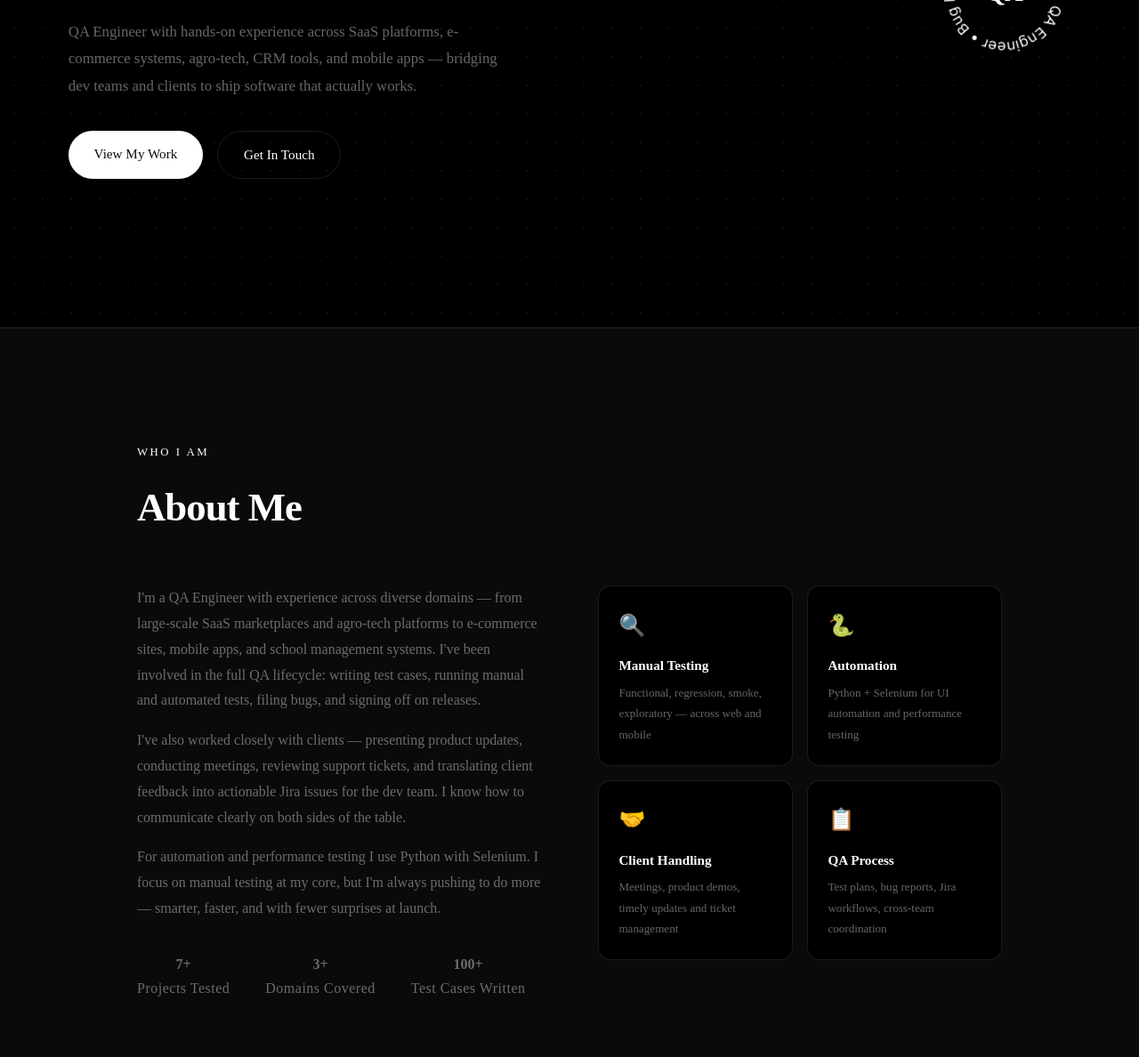
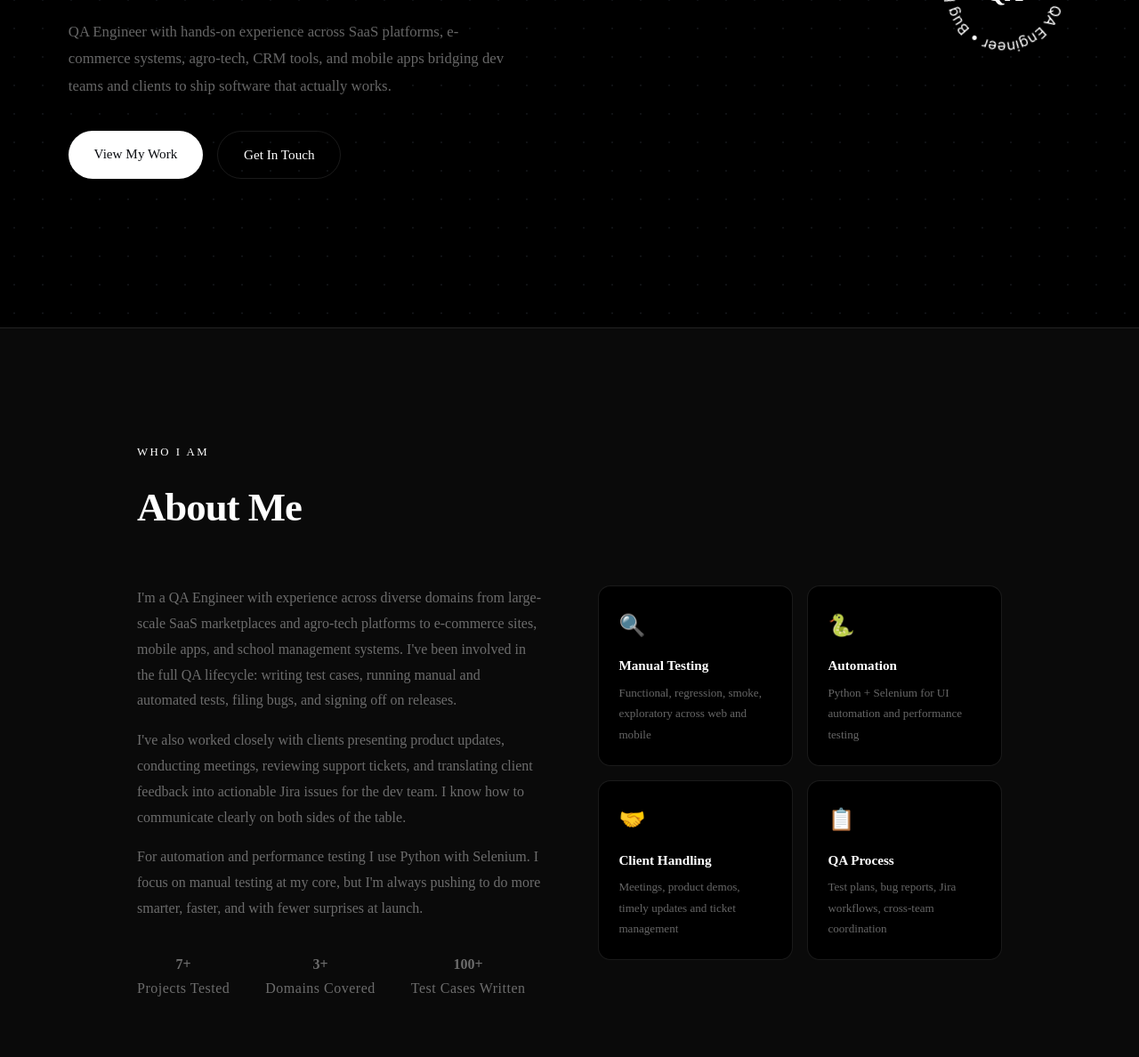
Before and after one commit to sauraavpdl/my-portfolio-website, a plain HTML site: page docs/index.html in a window 1280 px wide. Shown: the part 432-1620 px from the top of the page at 89% size. Drawn offline with Linux system fonts and the light colour scheme.

Commit message:
removed the dash

```diff
--- a/docs/index.html
+++ b/docs/index.html
@@ -37,7 +37,7 @@
       </h2>
       <p class="hero-desc fade-up delay-3">
         QA Engineer with hands-on experience across SaaS platforms, e-commerce systems,
-        agro-tech, CRM tools, and mobile apps — bridging dev teams and clients
+        agro-tech, CRM tools, and mobile apps bridging dev teams and clients
         to ship software that actually works.
       </p>
       <div class="hero-cta fade-up delay-4">
@@ -68,14 +68,14 @@
       <div class="about-grid">
         <div class="about-text">
           <p>
-            I'm a QA Engineer with experience across diverse domains — from large-scale
+            I'm a QA Engineer with experience across diverse domains from large-scale
             SaaS marketplaces and agro-tech platforms to e-commerce sites, mobile apps,
             and school management systems. I've been involved in the full QA lifecycle:
             writing test cases, running manual and automated tests, filing bugs, and
             signing off on releases.
           </p>
           <p style="margin-top:1rem;">
-            I've also worked closely with clients — presenting product updates,
+            I've also worked closely with clients presenting product updates,
             conducting meetings, reviewing support tickets, and translating client
             feedback into actionable Jira issues for the dev team. I know how to
             communicate clearly on both sides of the table.
@@ -83,7 +83,7 @@
           <p style="margin-top:1rem;">
             For automation and performance testing I use Python with Selenium.
             I focus on manual testing at my core, but I'm always pushing to do more
-            — smarter, faster, and with fewer surprises at launch.
+            smarter, faster, and with fewer surprises at launch.
           </p>
           <div class="about-stats">
             <div class="stat">
@@ -104,7 +104,7 @@
           <div class="role-card">
             <div class="role-icon">🔍</div>
             <h3>Manual Testing</h3>
-            <p>Functional, regression, smoke, exploratory — across web and mobile</p>
+            <p>Functional, regression, smoke, exploratory across web and mobile</p>
           </div>
           <div class="role-card">
             <div class="role-icon">🐍</div>
@@ -196,7 +196,7 @@
           </div>
           <h3>Multi-Vendor SaaS Marketplace</h3>
           <p>
-            Large-scale SaaS platform with a central admin panel and a supplier panel —
+            Large-scale SaaS platform with a central admin panel and a supplier panel
             think Amazon-style, where the admin onboards sellers who list products,
             manage inventory, and handle orders. Tested the full seller onboarding flow,
             product listings, inventory management, and an integrated accounting module
@@ -234,7 +234,7 @@
           <h3>E-Commerce Platform</h3>
           <p>
             Tested a standard e-commerce platform covering product browsing, cart flows,
-            checkout, payment processing, and order management — across both web and
+            checkout, payment processing, and order management across both web and
             mobile applications. Focused on edge cases, UI consistency, and payment
             gateway reliability.
           </p>
--- a/docs/style.css
+++ b/docs/style.css
@@ -11,8 +11,6 @@
   --muted:    rgba(255,255,255,0.4);
   --radius:   14px;
   --ease:     cubic-bezier(0.4, 0, 0.2, 1);
-
-
 }
 
 html { scroll-behavior: smooth; }
```
